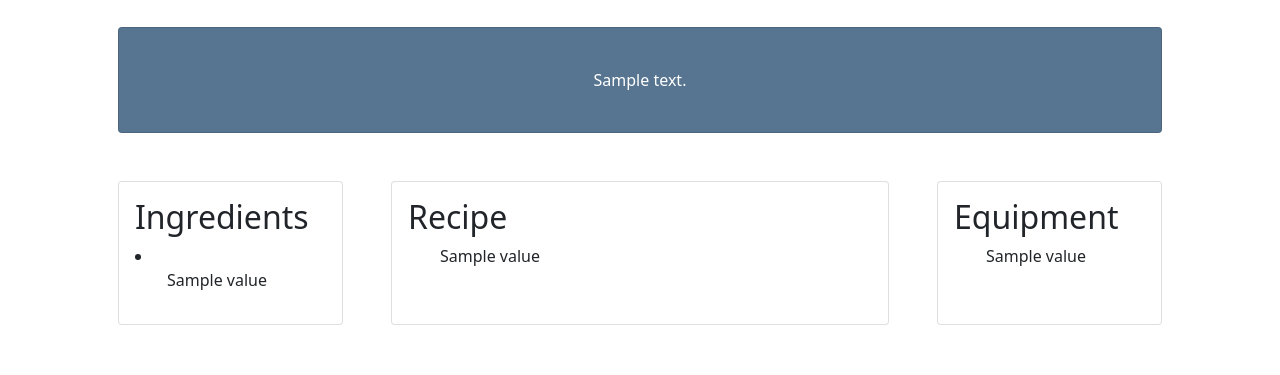
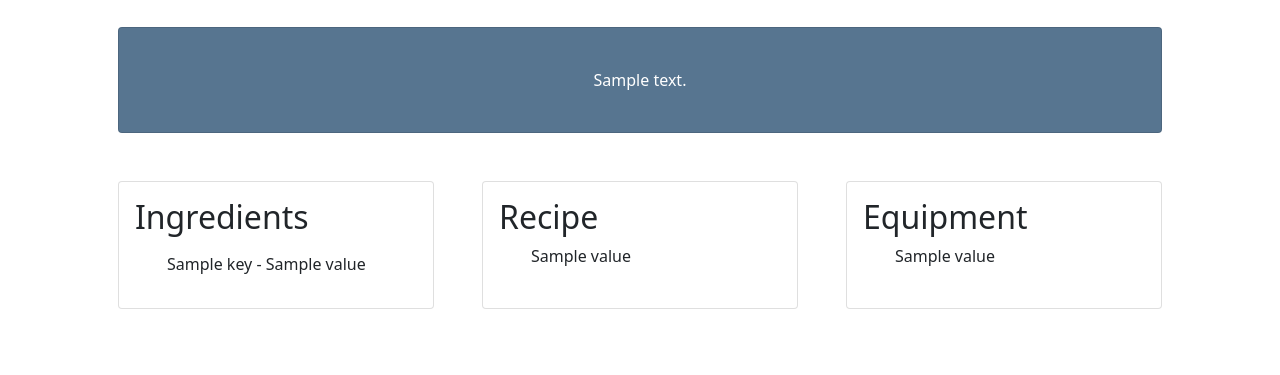
Before and after one commit to Tom1358/cooking_for_two, a Flask app: template templates/individual_recipe.html in a window 1280 px wide. Shown: the part 425-800 px from the top of the page. Run offline with Flask 2, Linux system fonts and the light colour scheme; the template is opened without the code that fills it: most values are stand-ins (such as "Sample title", 1, 10 or a date in 2020); grey boxes marked "Sample" are stand-in pictures; some libraries are stand-ins or nearby versions.

Commit message:
Change image src to /static/images/{{ recipe.dish_name.lower() }}.jpg in individual_recipe.html to ensure it pulls the correct image

```diff
--- a/templates/individual_recipe.html
+++ b/templates/individual_recipe.html
@@ -7,12 +7,12 @@
         <!-- Heading Row-->
         <div class="row gx-4 gx-lg-5 align-items-center my-5">
             <div class="col-lg-7"><img class="img-fluid rounded mb-4 mb-lg-0"
-                    src="{{ recipe.image }}" alt="..." /></div>
+                    src="/static/images/{{ recipe.dish_name.lower() }}.jpg" alt="..." /></div>
             <div class="col-lg-5">
                 <h1 class="font-weight-light">{{ recipe.dish_name }}</h1>
                 <p></p>
-                <a class="btn btn-primary" href="#!">Edit</a>
-                <a class="btn btn-primary" href="#!">Delete</a>
+                <a class="btn pastel-red" href="#!">Edit</a>
+                <a class="btn pastel-blue text-white" href="#!">Delete</a>
             </div>
         </div>
         <!-- Call to Action-->
@@ -23,19 +23,23 @@
         </div>
         <!-- Content Row-->
         <div class="row gx-4 gx-lg-5">
-            <div class="col-md-3 mb-5">
+            <div class="col-md-4 mb-5">
                 <div class="card h-100">
                     <div class="card-body">
                         <h2 class="card-title">Ingredients</h2>
-                        <li class="card-text">
-                            {% for value in recipe.ingredients %}
-                                <ul>{{ value }}</ul>
+                        <p class="card-text">
+                            {% for dict_item in recipe.ingredients %}
+                                {% for key, value in dict_item.items() %}
+                                    <ul>
+                                        {{key}} - {{ value }}
+                                    </ul>
+                                {% endfor %}
                             {% endfor %}
-                        </li>
+                        </p>
                     </div>
                 </div>
             </div>
-            <div class="col-md-6 mb-5">
+            <div class="col-md-4 mb-5">
                 <div class="card h-100">
                     <div class="card-body">
                         <h2 class="card-title">Recipe</h2>
@@ -45,7 +49,7 @@
                     </div>
                 </div>
             </div>
-            <div class="col-md-3 mb-5">
+            <div class="col-md-4 mb-5">
                 <div class="card h-100">
                     <div class="card-body">
                         <h2 class="card-title">Equipment</h2>
--- a/templates/profile.html
+++ b/templates/profile.html
@@ -63,7 +63,7 @@
 
         {% if loop.index % 2 !=0 %}
         <div class="card recipe-card col-10 offset-1">
-            <img src="{{ dish.image }}" class="card-img-top" alt="...">
+            <img src="/static/images/{{ dish.dish_name.lower() }}.jpg" class="card-img-top" alt="...">
             <div class="card-body">
                 <h3 class="card-title"><a href="{{ url_for('individual_recipe', recipe_id=dish._id) }}">{{ dish.dish_name }}</a></h3>
                 <h5 class="card-title">{{ dish.region }}</h5>
@@ -79,7 +79,7 @@
                 <p class="card-text">{{ dish.description }}</p>
                 <a href="#" class="btn pastel-red btn-lg px-4 me-sm-3 active-button">More</a>
             </div>
-            <img src="{{ dish.image }}" class="card-img-top" alt="...">
+            <img src="/static/images/{{ dish.dish_name.lower() }}.jpg" class="card-img-top" alt="...">
         </div>
 
         {% endif %}
```
